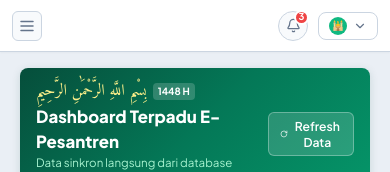
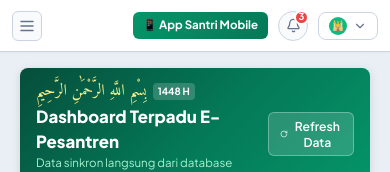
Before and after one commit to Jazmanudin27/e-pesantren, a React (Vite) app: page /#dashboard in a window 390 px wide. Shown: the top 172 px of the page. Built offline with nearby package versions, Linux system fonts and the light colour scheme; no server answers.

Commit message:
feat(routing): separate Mobile Santri App (#mobile) and Portal Admin Web (#dashboard) with quick switch URL link

```diff
--- a/src/App.jsx
+++ b/src/App.jsx
@@ -1,6 +1,35 @@
-import React from 'react';
+import React, { useState, useEffect } from 'react';
 import AdminLayout from './components/AdminLayout';
+import MobileLayout from './components/MobileLayout';
 
 export default function App() {
+  const getMode = () => {
+    const hash = window.location.hash;
+    const pathname = window.location.pathname;
+    if (hash.startsWith('#mobile') || pathname.startsWith('/mobile')) {
+      return 'mobile';
+    }
+    return 'admin';
+  };
+
+  const [mode, setMode] = useState(getMode);
+
+  useEffect(() => {
+    const handleLocationChange = () => {
+      setMode(getMode());
+    };
+
+    window.addEventListener('hashchange', handleLocationChange);
+    window.addEventListener('popstate', handleLocationChange);
+    return () => {
+      window.removeEventListener('hashchange', handleLocationChange);
+      window.removeEventListener('popstate', handleLocationChange);
+    };
+  }, []);
+
+  if (mode === 'mobile') {
+    return <MobileLayout />;
+  }
+
   return <AdminLayout />;
 }
--- a/src/components/AdminLayout.jsx
+++ b/src/components/AdminLayout.jsx
@@ -353,6 +353,26 @@ export default function AdminLayout() {
           </div>
 
           <div className="header-right">
+            {/* Direct Link to Mobile Santri App */}
+            <a
+              href="#mobile"
+              style={{
+                display: 'inline-flex',
+                alignItems: 'center',
+                gap: '5px',
+                background: 'linear-gradient(135deg, #059669, #047857)',
+                color: '#ffffff',
+                padding: '5px 10px',
+                borderRadius: '6px',
+                fontSize: '0.72rem',
+                fontWeight: 700,
+                textDecoration: 'none'
+              }}
+              title="Buka Tampilan Mobile Santri App"
+            >
+              📱 App Santri Mobile
+            </a>
+
             {/* Realtime Clock Pill */}
             <div className="header-time-pill">
               <Clock size={13} color="#64748b" />
--- a/src/components/MobileLayout.jsx
+++ b/src/components/MobileLayout.jsx
@@ -45,6 +45,14 @@ export default function MobileLayout() {
           </div>
         </div>
 
+        {/* Switch to Admin Link Bar */}
+        <div style={{ background: '#047857', padding: '6px 14px', display: 'flex', justifyContent: 'space-between', alignItems: 'center', borderBottom: '1px solid rgba(255,255,255,0.1)' }}>
+          <span style={{ fontSize: '0.7rem', color: '#a7f3d0', fontWeight: 600 }}>App Mobile Santri Portal</span>
+          <a href="#dashboard" style={{ background: 'rgba(255,255,255,0.2)', color: '#ffffff', fontSize: '0.65rem', fontWeight: 700, padding: '3px 8px', borderRadius: '4px', textDecoration: 'none' }}>
+            💻 Portal Admin
+          </a>
+        </div>
+
         {/* Dynamic Mobile Content */}
         <div className="mobile-content">
           {renderContent()}
```
